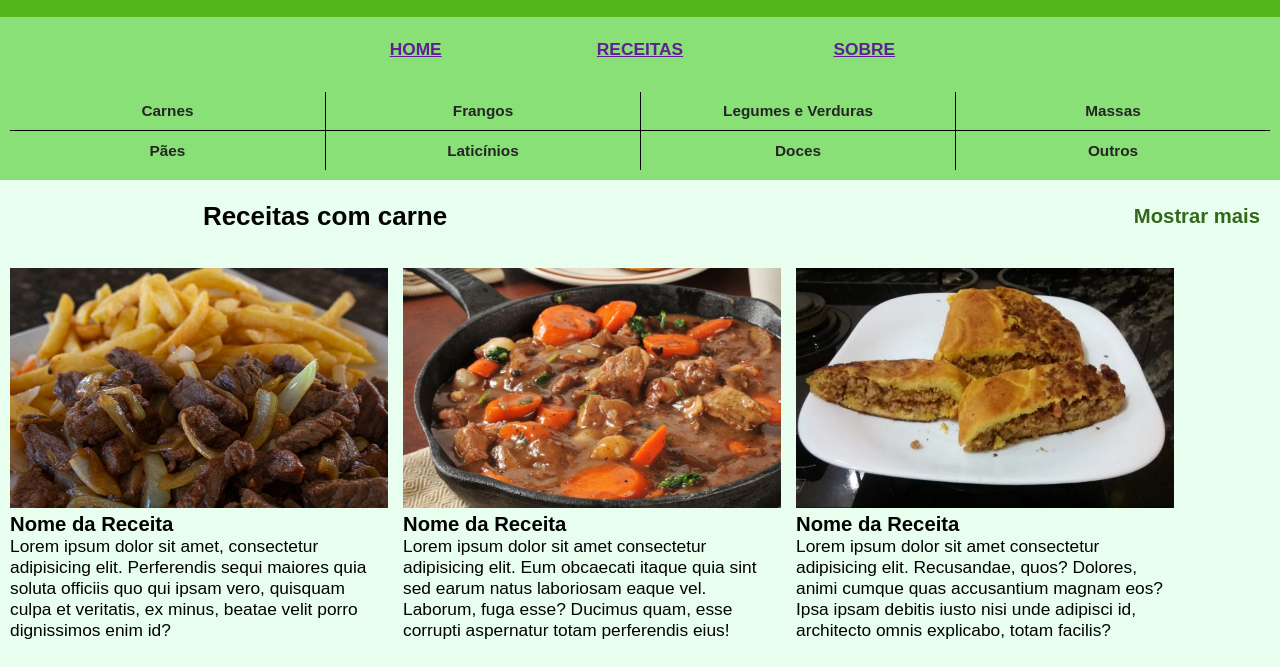
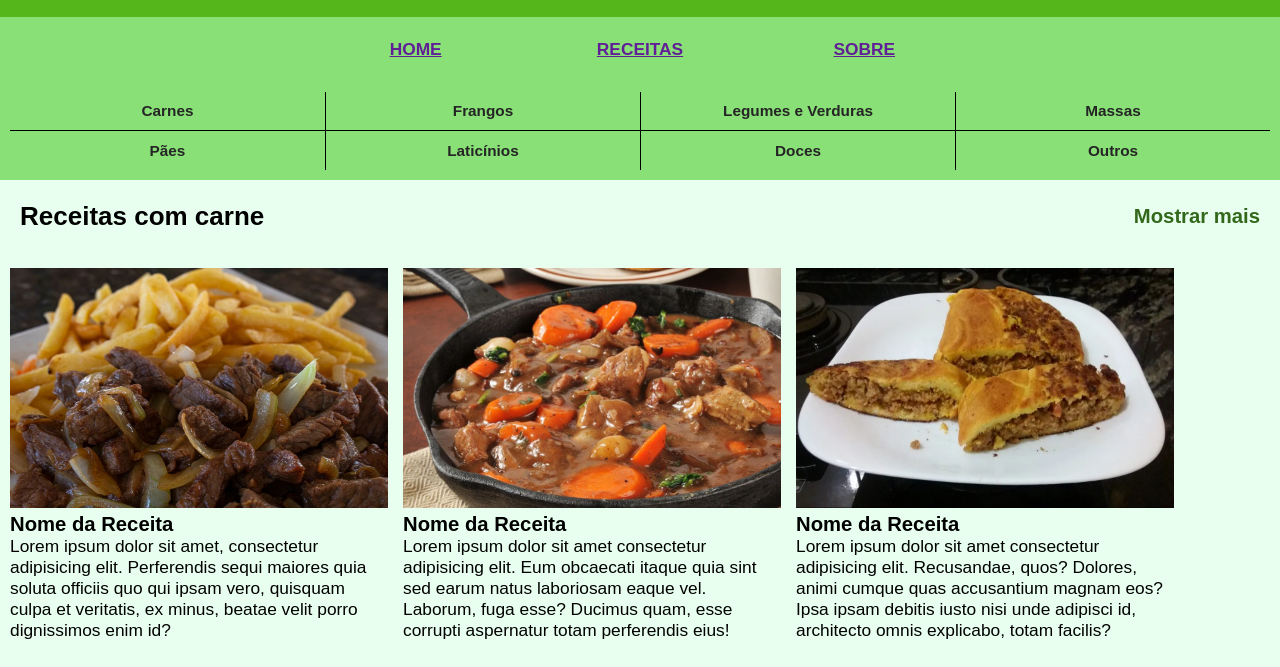
Before and after one commit to FabioSulasRobles/ECOFOOD, a plain HTML site: page receitas.html in a window 1280 px wide. Shown: the part 133-800 px from the top of the page. Drawn offline with Linux system fonts and the light colour scheme.

Commit message:
Add files via upload

```diff
--- a/css/estilo.css
+++ b/css/estilo.css
@@ -51,7 +51,7 @@ header #nome h1{
     justify-content: space-around;
     cursor: pointer;
     z-index: 3;
-    position: fixed;
+
 }
 
 span{
@@ -353,8 +353,9 @@ footer div{
 .categoriaComida > h1{
     font-weight: 800;
     display: block;
-    justify-self: center;
+    justify-self: start;
     align-self: center;
+    margin-left: 10px
 }
 
 .categoriaComida > h3{
```
